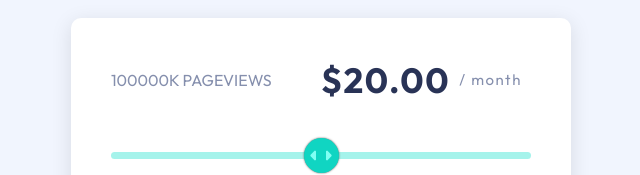
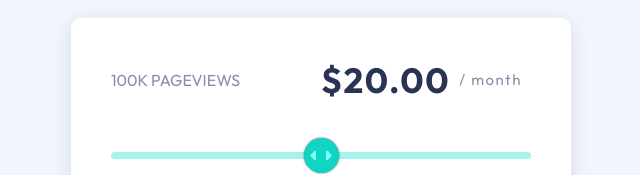
Before and after one commit to ohermans1/pricing-component, a React (Create React App) app: page / in a window 1280 px wide. Shown: the part 301-476 px from the top of the page, without its empty margins (319-959 px from the left). Built offline with nearby package versions, Linux system fonts and the light colour scheme.

Commit message:
Build commit

```diff
--- a/src/components/counter/Pageview.js
+++ b/src/components/counter/Pageview.js
@@ -1,7 +1,7 @@
 import "./Pageview.scss";
 
 const Pageview = props => {
-  let pageViews = props.input * 5000;
+  let pageViews = props.input * 5;
 
   return <p className="pageview">{pageViews}K Pageviews</p>;
 };
```
